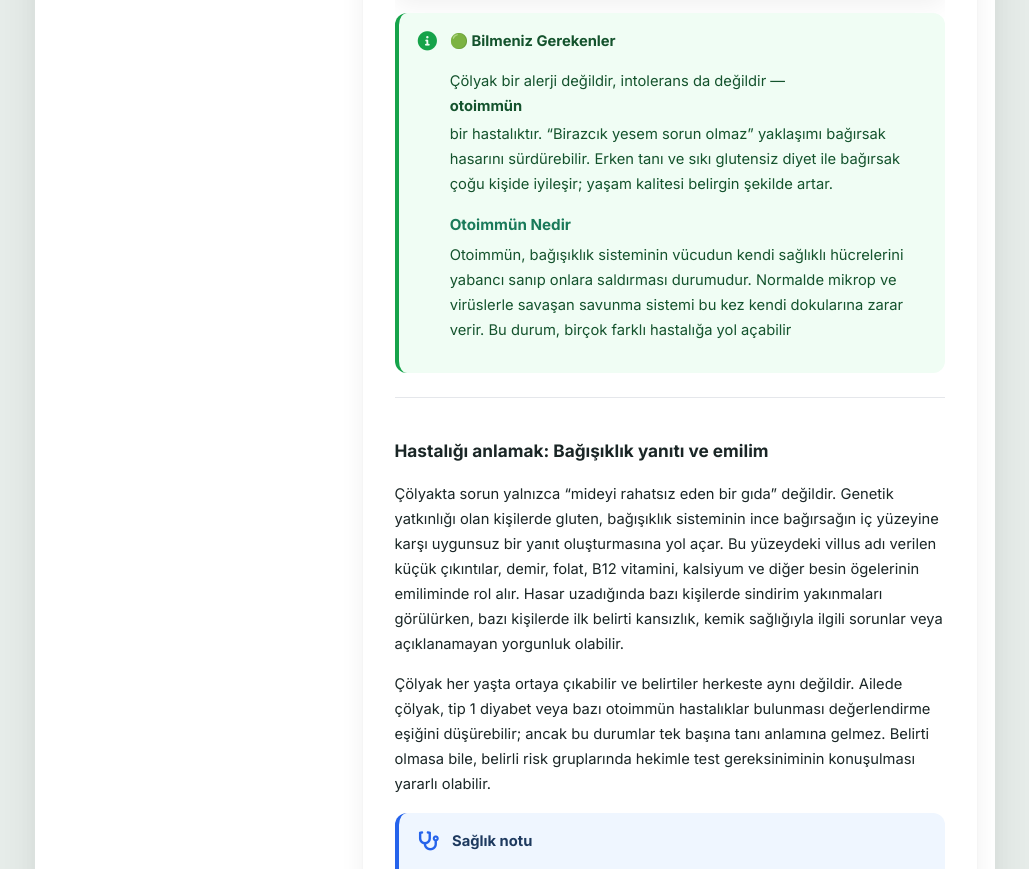
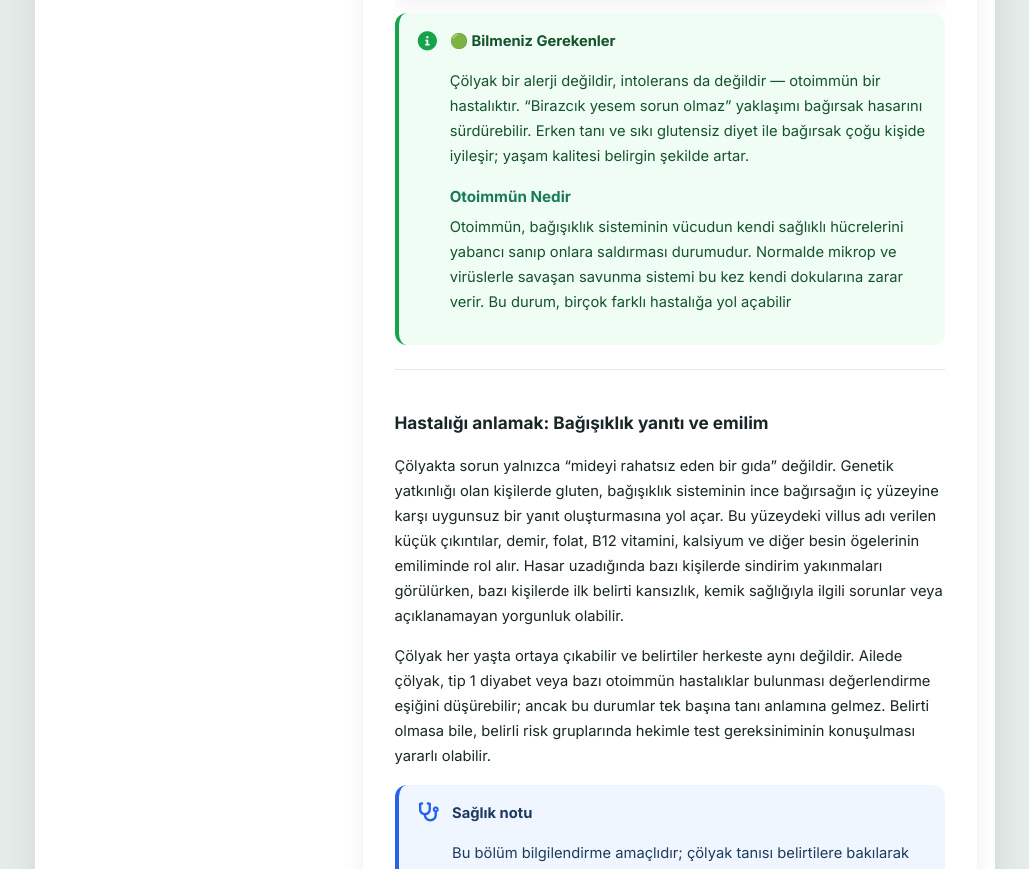
Before and after one commit to fahri7119-web/deneme, a website: page Yeni/colyak-rehberi-akis-duzenlenmis.html in a window 1280 px wide. Shown: the part 1784-2653 px from the top of the page, without its empty margins (118-1147 px from the left). Drawn offline with Linux system fonts and the light colour scheme.

Commit message:
Update colyak-rehberi-akis-duzenlenmis.html

```diff
--- a/Yeni/colyak-rehberi-akis-duzenlenmis.html
+++ b/Yeni/colyak-rehberi-akis-duzenlenmis.html
@@ -1499,7 +1499,7 @@
 <i class="fas fa-info-circle"></i>
 <div class="info-content">
 <strong>🟢 Bilmeniz Gerekenler</strong>
-<p>Çölyak bir alerji değildir, intolerans da değildir — <strong>otoimmün</strong> bir hastalıktır. “Birazcık yesem sorun olmaz” yaklaşımı bağırsak hasarını sürdürebilir. Erken tanı ve sıkı glutensiz diyet ile bağırsak çoğu kişide iyileşir; yaşam kalitesi belirgin şekilde artar.</p>
+<p>Çölyak bir alerji değildir, intolerans da değildir — otoimmün bir hastalıktır. “Birazcık yesem sorun olmaz” yaklaşımı bağırsak hasarını sürdürebilir. Erken tanı ve sıkı glutensiz diyet ile bağırsak çoğu kişide iyileşir; yaşam kalitesi belirgin şekilde artar.</p>
 <p><h4>Otoimmün Nedir</h4>Otoimmün, bağışıklık sisteminin vücudun kendi sağlıklı hücrelerini yabancı sanıp onlara saldırması durumudur. Normalde mikrop ve virüslerle savaşan savunma sistemi bu kez kendi dokularına zarar verir. Bu durum, birçok farklı hastalığa yol açabilir</p>
 </div>
 </div>
```
